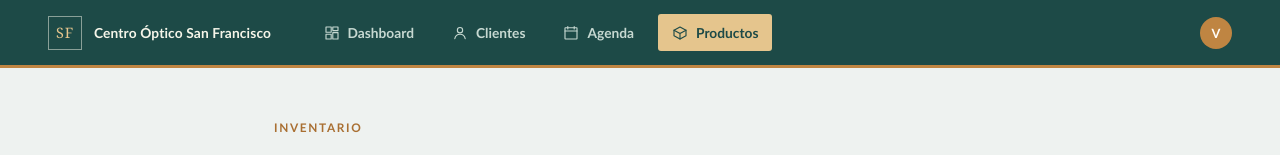
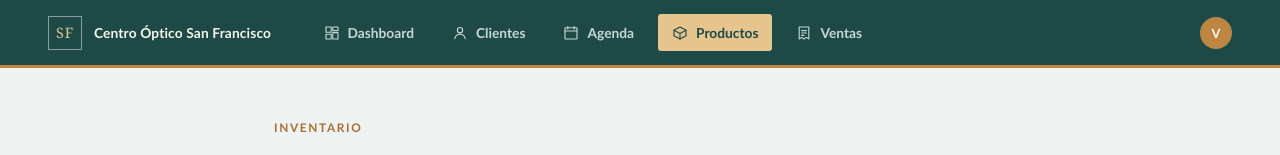
Before and after one commit to DiegoCastroSatt/Proyecto-de-Software, an Angular app in the folder Optica_front/: page /registro-producto in a window 1280 px wide. Shown: the top 155 px of the page. Built offline with nearby package versions, Linux system fonts and the light colour scheme; no server answers.

Commit message:
agrego a barra superior ventas

```diff
--- a/Optica_front/src/app/Componentes/registro-producto/registro-producto.html
+++ b/Optica_front/src/app/Componentes/registro-producto/registro-producto.html
@@ -22,6 +22,7 @@
         <svg class="nav-icon" viewBox="0 0 20 20" aria-hidden="true"><path d="M2.5 6.5 10 2.5l7.5 4v7l-7.5 4-7.5-4Z"/><path d="M2.5 6.5 10 10.5l7.5-4M10 10.5v7"/></svg>
         Productos
       </a>
+      <a class="nav-link" href="/ventas"><svg class="nav-icon" viewBox="0 0 20 20" aria-hidden="true"><path d="M4 2.5h12v15l-3-2-3 2-3-2-3 2Z"/><path d="M7 7h6M7 10h6M7 13h3"/></svg>Ventas</a>
     </nav>
 
     <div class="topbar-user" aria-hidden="true">
```
